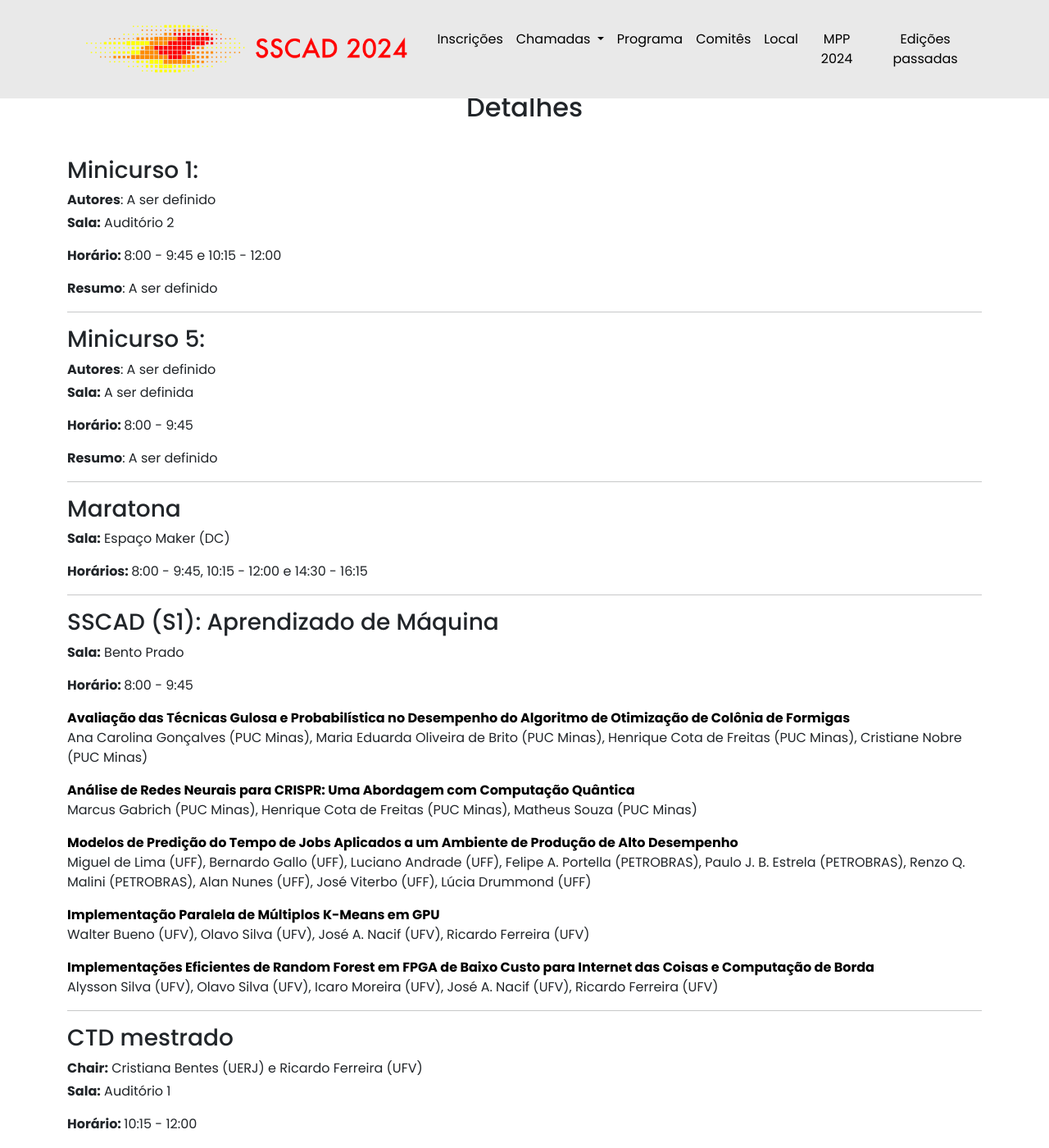
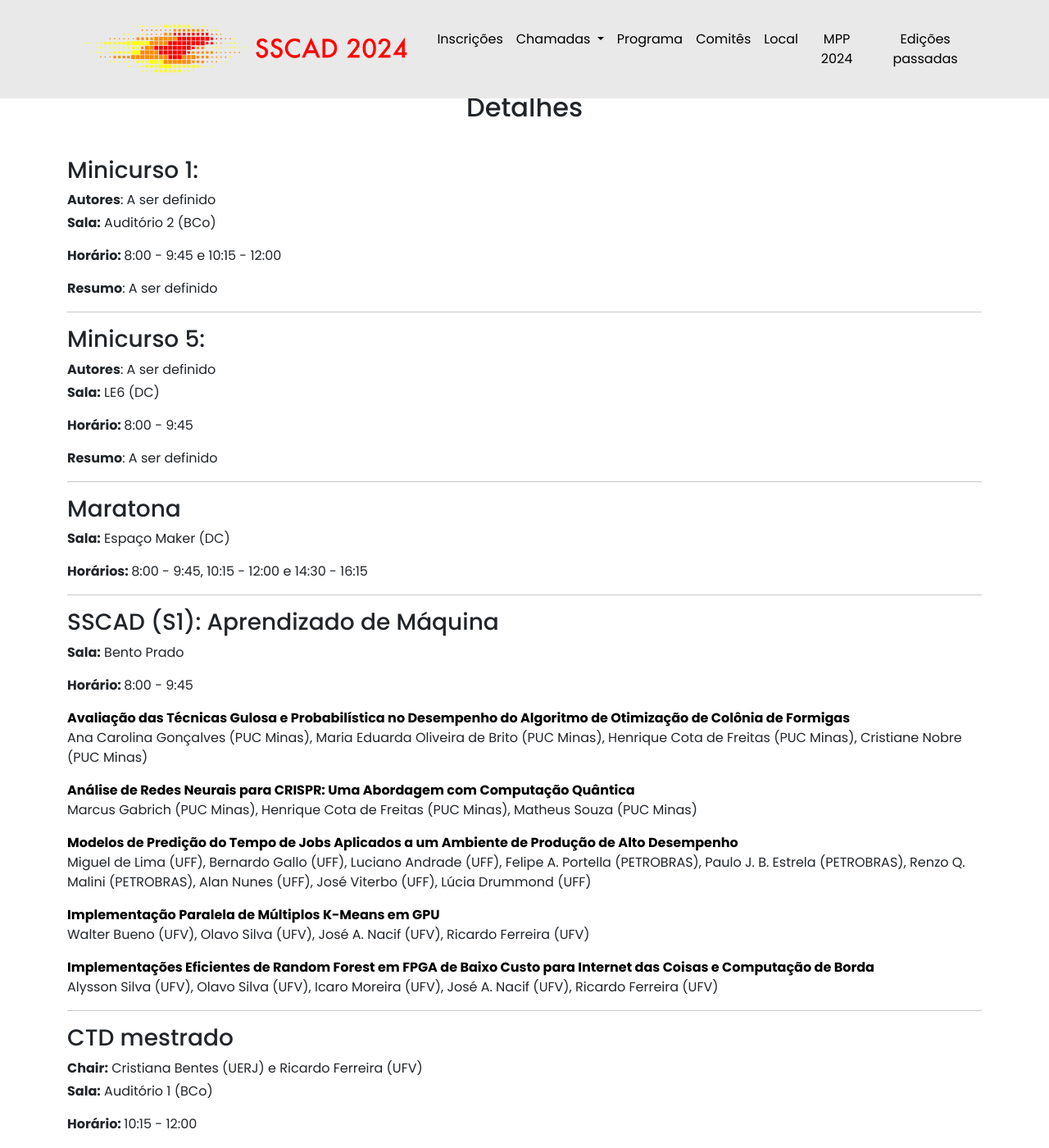
Before and after one commit to ce-acpad/sscad2024, a Jekyll site: the page built from program.html, in a window 1280 px wide and 1400 px high, scrolled down 1786 px. Shown: the whole window at 82% size. Built offline with Jekyll 4.4.1, drawn with Linux system fonts in a browser that asks for light colours; some of the changed text lies outside the part shown.

Commit message:
fix: room names

```diff
--- a/_data/program.yml
+++ b/_data/program.yml
@@ -24,7 +24,7 @@
           style: "auditorio2"
           start2: "10:15"
           end2: "12:00"
-          room: "Auditório 2"
+          room: "Auditório 2 (BCo)"
           title: "Minicurso 1"
           subtitle: "Multi-GPU"
           authors: "A ser definido"
@@ -36,7 +36,7 @@
         - id: "mc5"
           type: "tutorial"
           url: "#mc5"
-          room: "A ser definida"
+          room: "LE6 (DC)"
           title: "Minicurso 5"
           subtitle: "C.Quantica"
           style: "le6"
@@ -82,7 +82,7 @@
       activities:
         - id: "ctdm"
           url: "#ctdm"
-          room: "Auditório 1"
+          room: "Auditório 1 (BCo)"
           type: "session"
           title: "CTD mestrado"
           style: "auditorio1"
@@ -109,7 +109,7 @@
           type: "tutorial"
           url: "#mc2"
           style: "le6"
-          room: "A ser definida"
+          room: "LE6 (DC)"
           title: "Minicurso 2"
           subtitle: "Perfilamento"
           authors: "A ser definido"
@@ -165,7 +165,7 @@
           title: "CTD doutorado"
           style: "auditorio1"
           url: "#ctdd"
-          room: "Auditório 1"
+          room: "Auditório 1 (BCo)"
           chair: "Cristiana Bentes (UERJ) e Ricardo Ferreira (UFV)"
           papers:
             - title: "Accelerating FHE for arbitrary computation"
@@ -289,7 +289,7 @@
           type: "tutorial"
           url: "#mc6"
           style: "auditorio1"
-          room: "Auditório 1"
+          room: "Auditório 1 (BCo)"
           title: "Minicurso 6"
           subtitle: "Otimização"
           authors: "A ser definido"
@@ -300,7 +300,7 @@
           style: "auditorio2"
           start2: "17:45"
           end2: "19:30"
-          room: "Auditório 1"
+          room: "Auditório 1 (BCo)"
           title: "Minicurso 1"
           subtitle: "Multi-GPU"
           authors: "A ser definido"
@@ -630,7 +630,7 @@
           type: "tutorial"
           url: "#mc4"
           style: "auditorio1"
-          room: "Auditório 1"
+          room: "Auditório 1 (BCo)"
           title: "Minicurso 4"
           subtitle: "Gem5"
           authors: "A ser definido"
```
